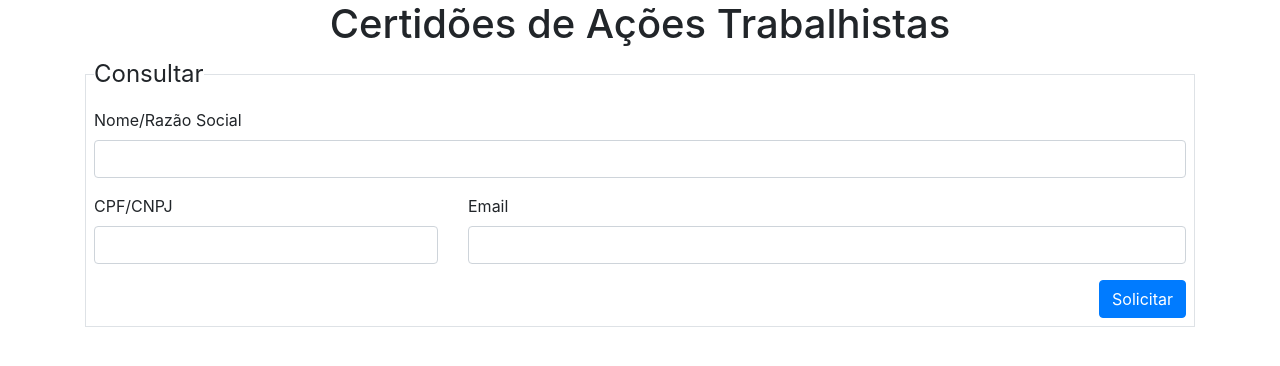
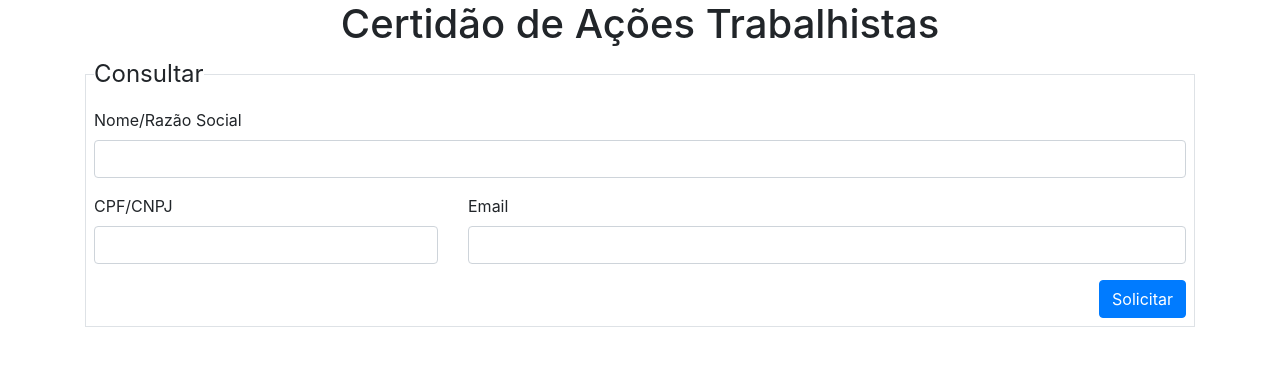
Before and after one commit to bezerradev/verificacao-heroku, a Flask app: page / in a window 1280 px wide. Shown: the top 366 px of the page. Run offline with Flask 2, Linux system fonts and the light colour scheme; some libraries are stand-ins or nearby versions.

Commit message:
Só coloquei 'Certidão' no singular.

```diff
--- a/templates/index.html
+++ b/templates/index.html
@@ -9,7 +9,7 @@
 </head>
 <body>
 <div class="container">
-<h1 class="text-center">Certidões de Ações Trabalhistas</h1>
+<h1 class="text-center">Certidão de Ações Trabalhistas</h1>
 <fieldset class="border p-2">
 <legend  class="w-auto">Consultar</legend>
 <form action="{{ url_for('index') }}" method="POST">
```
